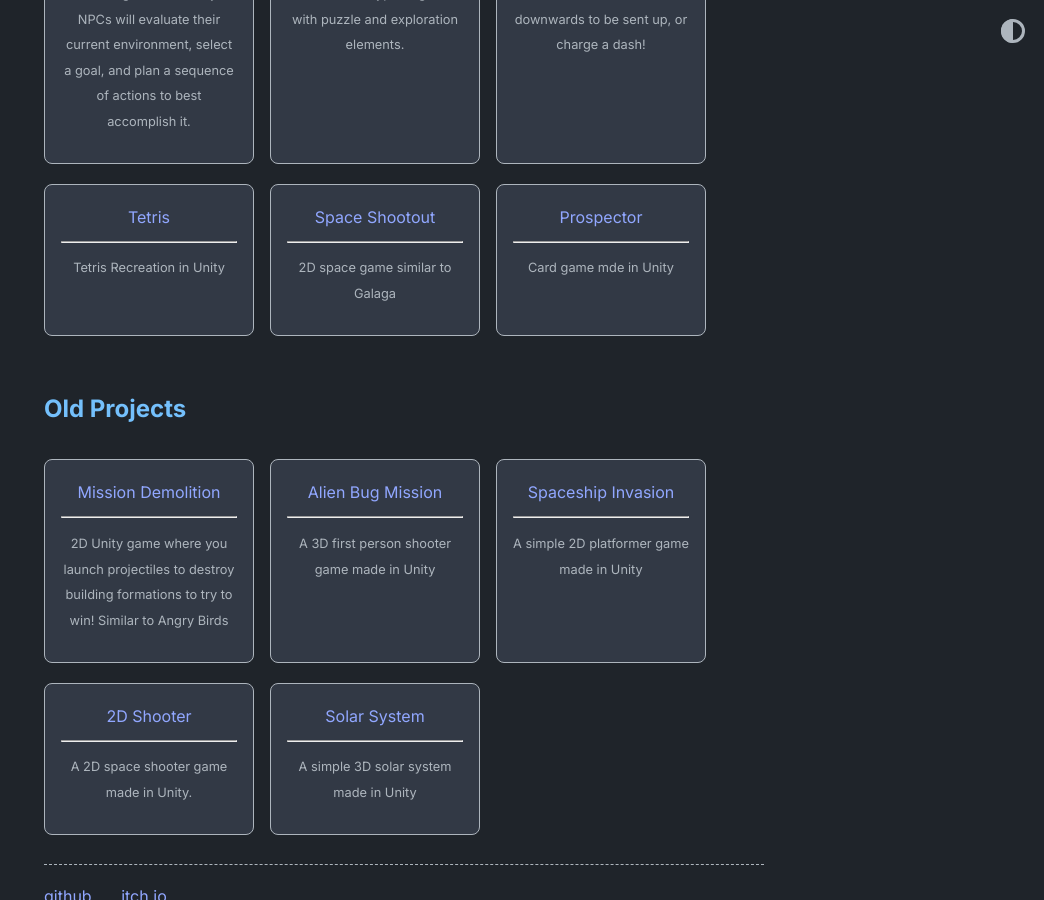
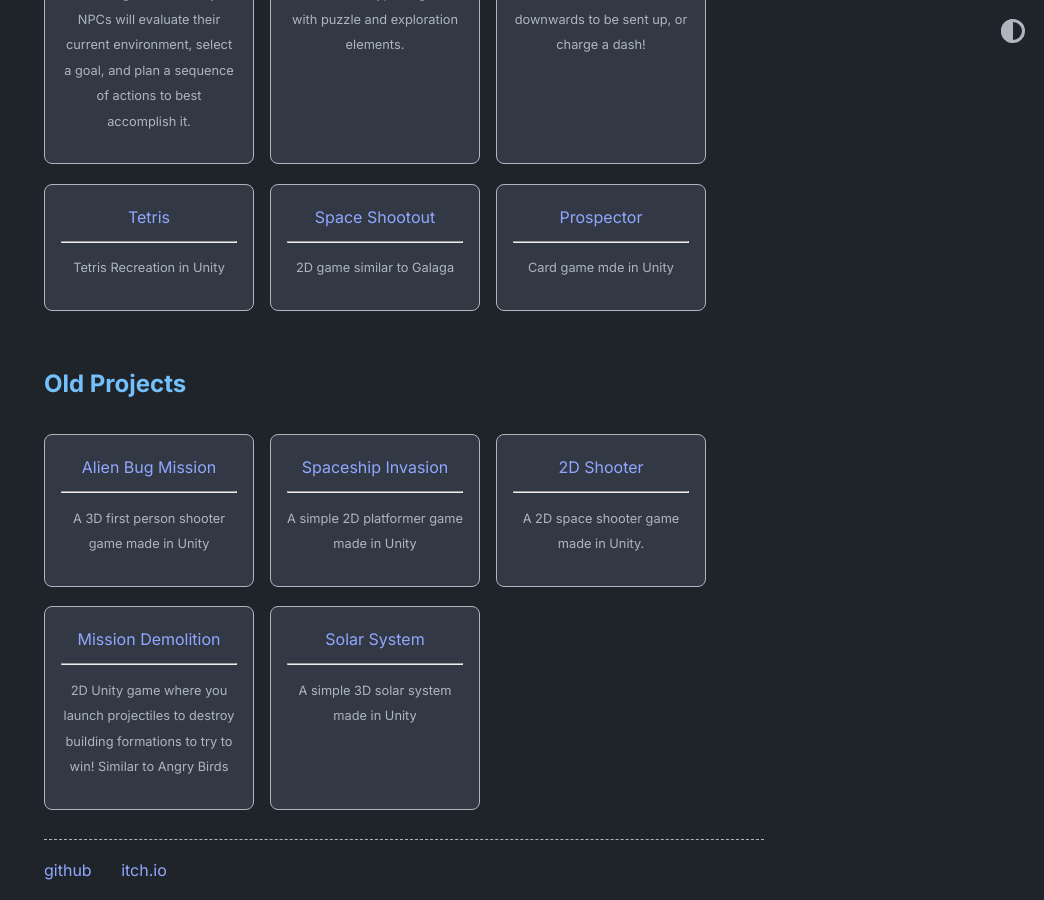
Before and after one commit to toastie-Sib/toastie-Sib.github.io, a Jekyll site: the page built from index.md, in a window 1280 px wide and 900 px high, scrolled down 1104 px. Shown: the whole window, without its empty margins (236-1280 px from the left). Built offline with Jekyll 4.4.1, drawn with Linux system fonts in a browser that asks for light colours.

Commit message:
Small Adjustments

```diff
--- a/_data/home.yml
+++ b/_data/home.yml
@@ -57,7 +57,7 @@ project_entries:
 
   - title: Space Shootout
     url: https://toastie-sibley.itch.io/shmup
-    desc: 2D space game similar to Galaga
+    desc: 2D game similar to Galaga
     #highlight: WIP
 
   - title: Prospector
@@ -66,9 +66,6 @@ project_entries:
     #highlight: WIP
 
 old_project_entries:
-  - title: Mission Demolition
-    url: https://toastie-sibley.itch.io/mission-demolition
-    desc: 2D Unity game where you launch projectiles to destroy building formations to try to win! Similar to Angry Birds
 
   - title: Alien Bug Mission
     url: https://toastie-sibley.itch.io/alien-bug-mission
@@ -82,6 +79,10 @@ old_project_entries:
   - title: 2D Shooter
     url: https://toastie-sibley.itch.io/2d-shooter
     desc: A 2D space shooter game made in Unity.
+
+  - title: Mission Demolition
+    url: https://toastie-sibley.itch.io/mission-demolition
+    desc: 2D Unity game where you launch projectiles to destroy building formations to try to win! Similar to Angry Birds
 
   - title: Solar System
     url: https://toastie-sibley.itch.io/solar-system
```
